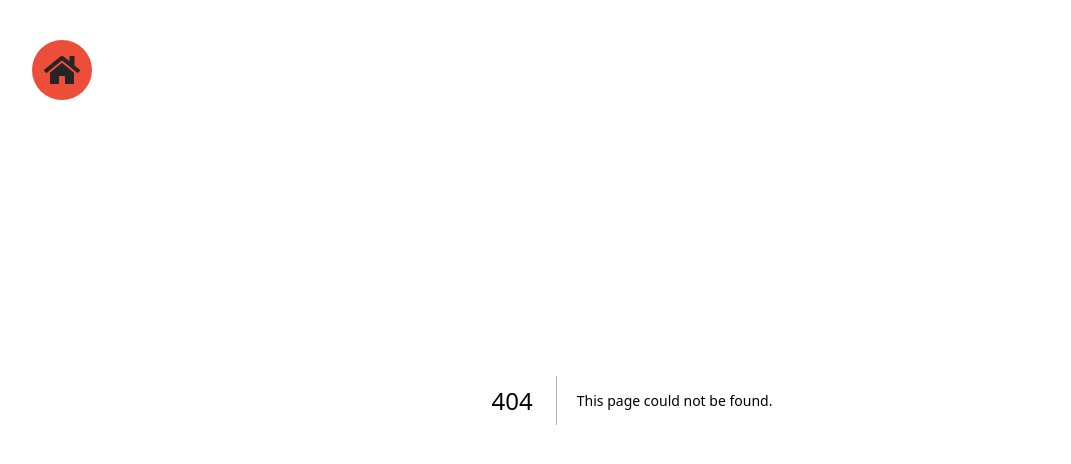
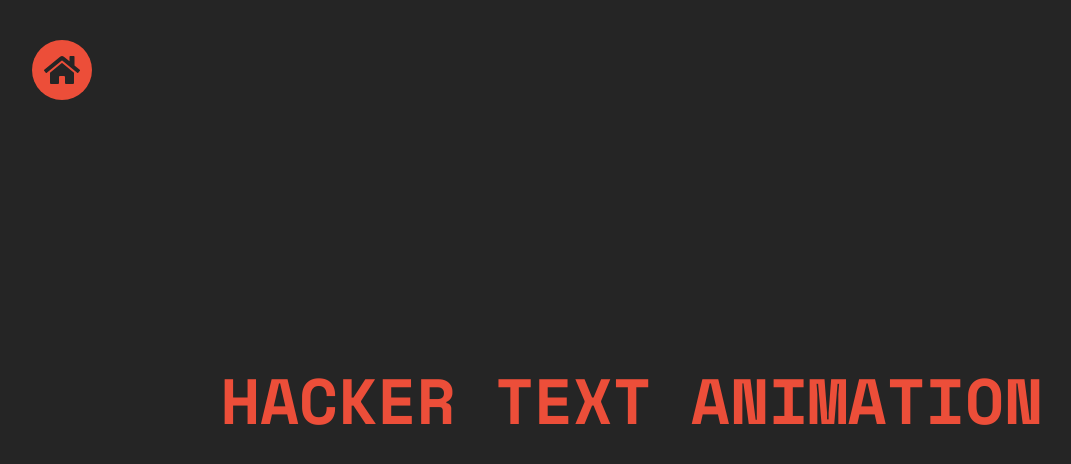
Before and after one commit to HarikrishnanYPR1707/My-Design-Playground, a Next.js app: page /Hacker-Text-Animation in a window 1280 px wide. Before the commit this address had no page. Shown: the top 464 px of the page, without its empty margins (8-1079 px from the left). Built offline with nearby package versions, Linux system fonts and the light colour scheme.

Commit message:
HACKER TEXT ANIMATION: Done✅

```diff
--- /dev/null
+++ b/src/app/Hacker-Text-Animation/page.jsx
@@ -0,0 +1,52 @@
+/* eslint-disable react-hooks/rules-of-hooks */
+"use client";
+import React, { useEffect, useRef } from "react";
+
+const page = () => {
+  const ref = useRef(null);
+
+  useEffect(() => {
+    const textRef = ref.current;
+
+    const letters = "abcdefghijklmnopqrstuvwxyz";
+
+    const hackerTextEffect = (e) => {
+      let iteration = 0;
+      const text = "Hacker Text Animation";
+
+      const interval = setInterval(() => {
+        textRef.innerText = textRef.innerText
+          .split("")
+          .map((letter, index) => {
+            if (index < iteration) return text[index];
+            return letters[Math.floor(Math.random() * 26)];
+          })
+          .join("");
+
+        if (iteration >= text.length) clearInterval(interval);
+
+        iteration += 1 / 3;
+      }, 45);
+    };
+
+    textRef.addEventListener("mouseenter", hackerTextEffect);
+
+    //cleanup function
+    return () => {
+      textRef.removeEventListener("mouseenter", hackerTextEffect);
+    };
+  }, []);
+
+  return (
+    <section className="grid h-screen place-content-center bg-[#252525]">
+      <p
+        ref={ref}
+        className="font-space-mono text-[4rem] uppercase text-[#ec4e39]"
+      >
+        Hacker Text Animation
+      </p>
+    </section>
+  );
+};
+
+export default page;
```
